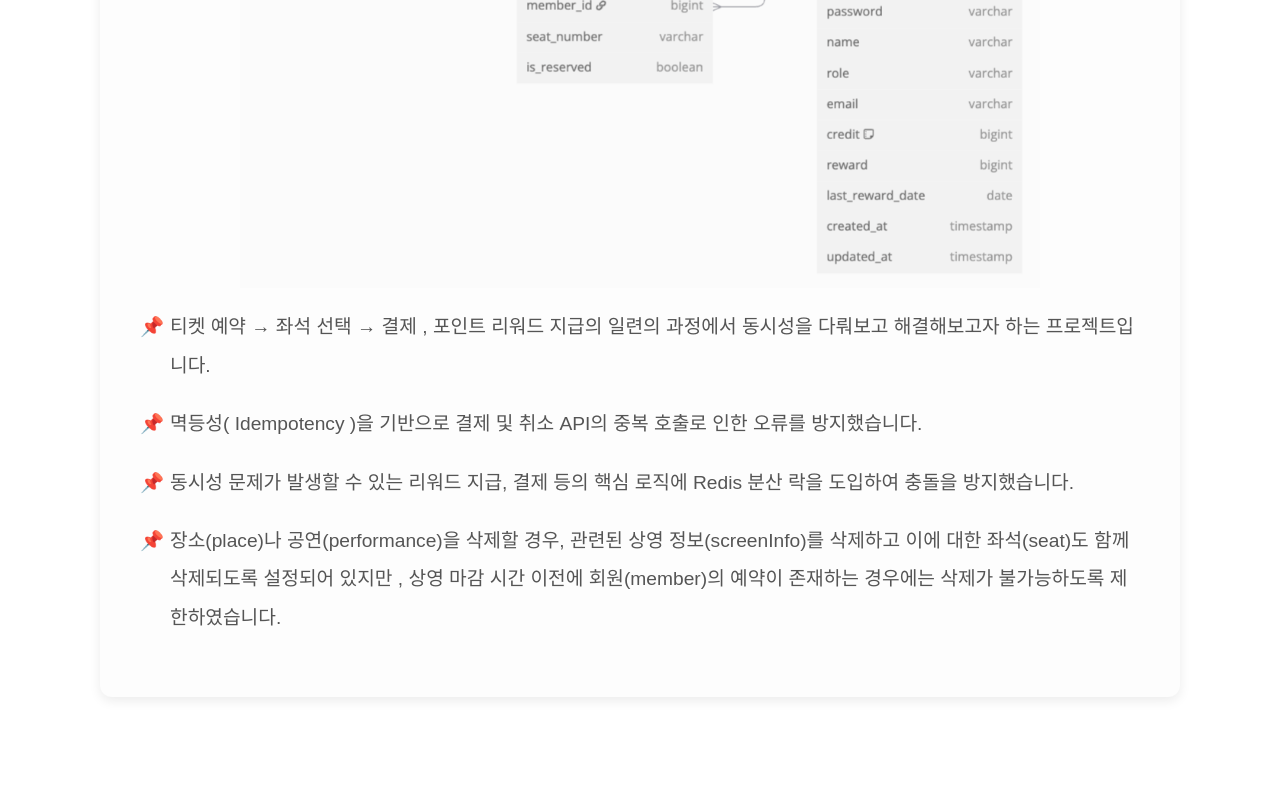
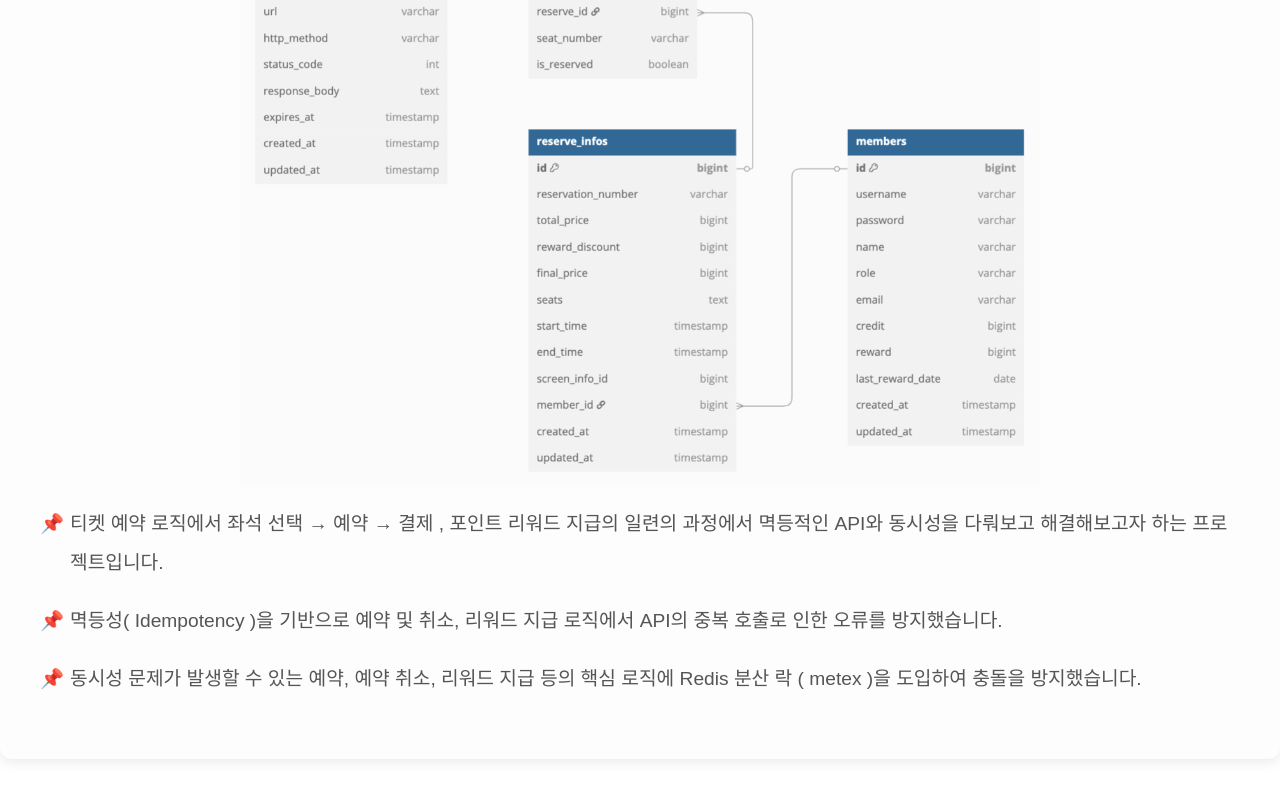
Before and after one commit to TaeHyun77/reserve-project-front, a React (Create React App) app: page /about in a window 1280 px wide. Shown: the part 844-1644 px from the top of the page. Built offline with nearby package versions, Linux system fonts and the light colour scheme.

Commit message:
feat 에러 코드, 수정 페이지 수정

```diff
--- a/src/About.css
+++ b/src/About.css
@@ -1,5 +1,5 @@
 .containerAbout {
-    max-width: 1000px;
+    max-width: 1400px;
     margin: 150px auto;
     padding: 40px;
     background-color: #fdfdfd;
--- a/src/About.jsx
+++ b/src/About.jsx
@@ -14,12 +14,9 @@ const About = () => {
           alt="ERD Diagram"
           style={{ width: "100%", maxWidth: "800px", margin: "20px auto", display: "block" }}
         />
-        <p>티켓 예약 → 좌석 선택 → 결제 , 포인트 리워드 지급의 일련의 과정에서 동시성을 다뤄보고 해결해보고자 하는 프로젝트입니다.</p>
-        <p>멱등성( Idempotency )을 기반으로 결제 및 취소 API의 중복 호출로 인한 오류를 방지했습니다.</p>
-        <p>동시성 문제가 발생할 수 있는 리워드 지급, 결제 등의 핵심 로직에  Redis 분산 락을 도입하여 충돌을 방지했습니다.</p>
-        <p>장소(place)나 공연(performance)을 삭제할 경우, 관련된 상영 정보(screenInfo)를 삭제하고 이에 대한 좌석(seat)도 함께 삭제되도록 설정되어 있지만
-          , 상영 마감 시간 이전에 회원(member)의 예약이 존재하는 경우에는 삭제가 불가능하도록 제한하였습니다.
-        </p>
+        <p>티켓 예약 로직에서 좌석 선택 → 예약 → 결제 , 포인트 리워드 지급의 일련의 과정에서 멱등적인 API와 동시성을 다뤄보고 해결해보고자 하는 프로젝트입니다.</p>
+        <p>멱등성( Idempotency )을 기반으로 예약 및 취소, 리워드 지급 로직에서 API의 중복 호출로 인한 오류를 방지했습니다.</p>
+        <p>동시성 문제가 발생할 수 있는 예약, 예약 취소, 리워드 지급 등의 핵심 로직에 Redis 분산 락 ( metex )을 도입하여 충돌을 방지했습니다.</p>
       </div>
     </>
   );
--- a/src/api/auth.js
+++ b/src/api/auth.js
@@ -15,7 +15,7 @@ export const venueList = () => api.get(`/venue/list`)
 export const seatList = (screenInfoId) => api.get(`/seat/list/${screenInfoId}`)
 
 export const reserveSeat = (seatsInfo, headers = {}) => {
-    return api.post(`/seat/reserve`, seatsInfo, { headers });
+    return api.post(`/reserve/reserve`, seatsInfo, { headers });
 };
 
 export const seatPrice = (performanceId) => api.get(`/seat/price/${performanceId}`)
--- a/src/join/JoinForm.jsx
+++ b/src/join/JoinForm.jsx
@@ -9,7 +9,6 @@ const JoinForm = () => {
   const navigate = useNavigate()
   const [usernameChecked, setUsernameChecked] = useState(false);
   const usernameRef = useRef();
-
 
   const onJoin = (e) => {
     e.preventDefault();
@@ -86,6 +85,8 @@ const JoinForm = () => {
       const response = await auth.checkUsername(username);
       const isAvailable = response.data.available;
 
+      console.log(response.data.available)
+
       if (isAvailable) {
         alert("사용 가능한 아이디입니다.");
         setUsernameChecked(true);
@@ -94,18 +95,18 @@ const JoinForm = () => {
     } catch (error) {
       console.error("아이디 확인 중 오류 발생:", error);
 
-      const errorCode = error?.response?.data?.code;
-      const errorMessage = error?.response?.data?.message;
+      const errorMessage = error?.response?.data.code
+      console.log(errorMessage)
 
-      if (errorCode) {
-        switch (errorCode) {
+      if (errorMessage) {
+        switch (errorMessage) {
           case "DUPLICATED_USERNAME":
             setUsernameChecked(false);
             alert("이미 사용 중인 아이디입니다.");
             break;
           case "INVALID_USERNAME":
             setUsernameChecked(false);
-            alert("유효하지 않은 아이디입니다.");
+            alert("유효하지 않은 형식의 아이디입니다.");
             break;
           default:
             setUsernameChecked(false);
@@ -128,7 +129,7 @@ const JoinForm = () => {
           <div className="username-area">
             <label htmlFor="username">아이디</label>
             <p className="form-hint">
-              대문자, 숫자를 적어도 하나 이상 포함해야 하며, 특수문자는 ( @#%*^ )만 허용됩니다.
+              대문자, 숫자를 적어도 하나 이상 포함해야 하며, 특수문자는 ( @*^ )만 허용됩니다.
             </p>
             <p className="form-hint2">
               공백 및 하이픈( - )은 자동으로 제거됩니다.
```
Also changed, not shown: public/erd.png.
